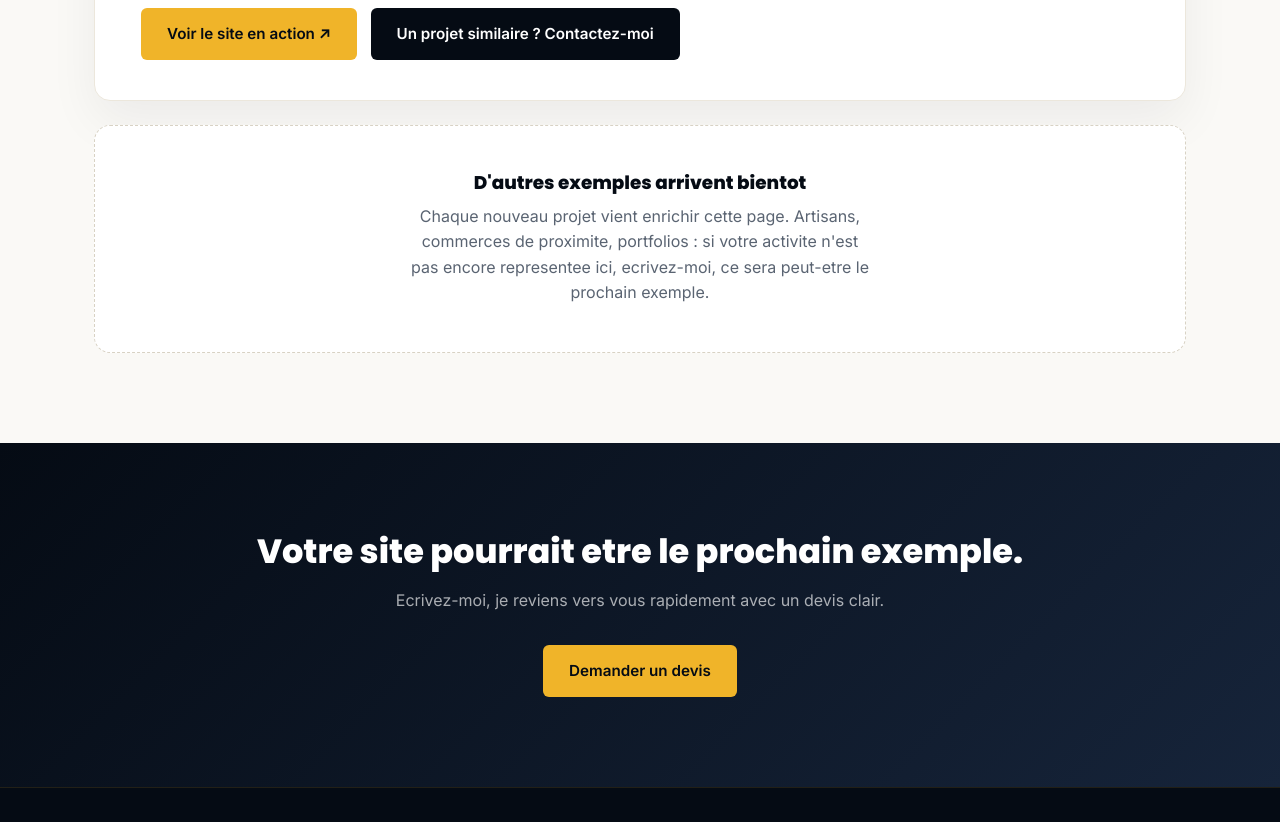
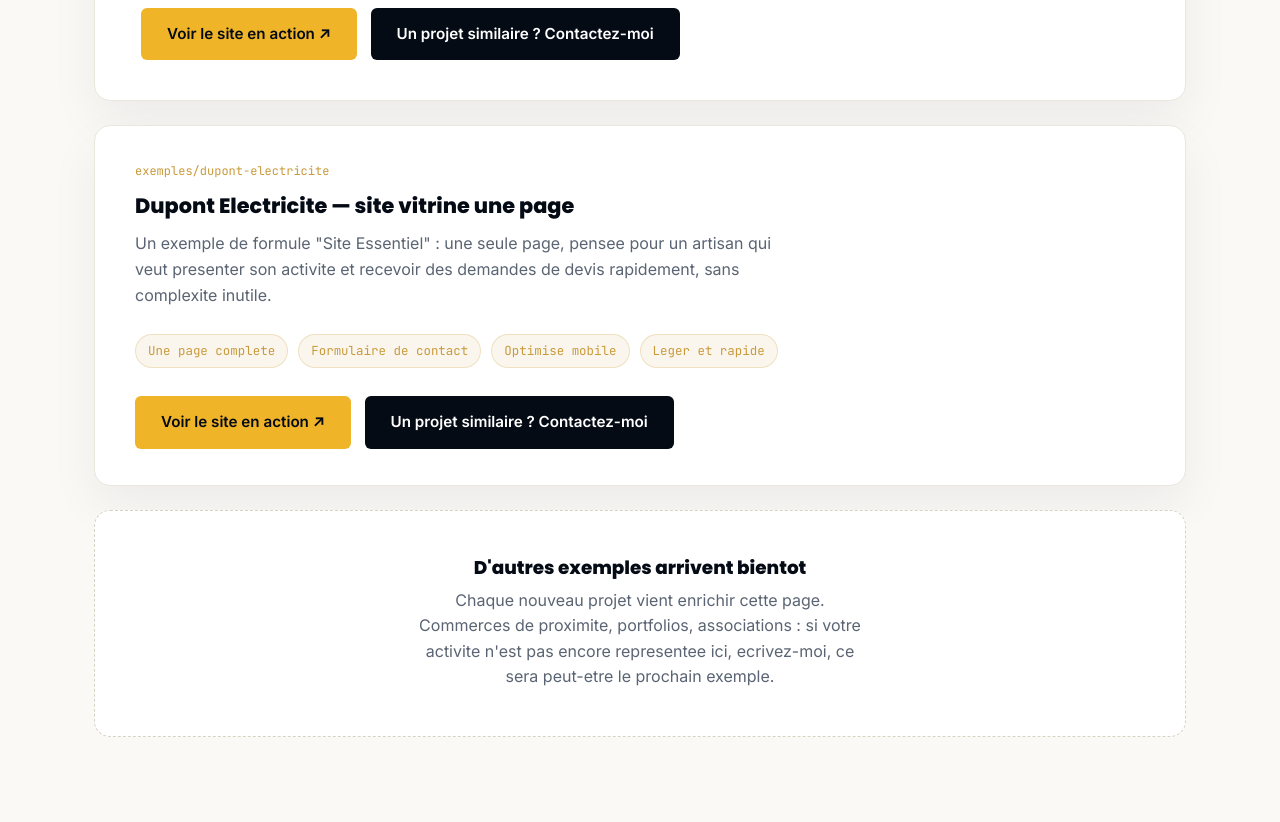
Before and after one commit to Nemeth-dev/scriptoleon, a plain HTML site: page exemples.html in a window 1280 px wide. Shown: the part 870-1692 px from the top of the page. Drawn offline with Linux system fonts and the light colour scheme.

Commit message:
liens exemples
liens exemples

```diff
--- a/exemples.html
+++ b/exemples.html
@@ -77,11 +77,33 @@
             </div>
         </div>
 
+        <div class="exemple-grand" style="margin-bottom:24px;">
+            <div class="exemple-grand-contenu" style="padding:36px 40px;">
+                <span class="exemple-tag mono">exemples/dupont-electricite</span>
+                <h2 style="font-size:1.3rem;">Dupont Electricite — site vitrine une page</h2>
+                <p>
+                    Un exemple de formule "Site Essentiel" : une seule page, pensee
+                    pour un artisan qui veut presenter son activite et recevoir des
+                    demandes de devis rapidement, sans complexite inutile.
+                </p>
+                <div class="exemple-fonctionnalites">
+                    <span>Une page complete</span>
+                    <span>Formulaire de contact</span>
+                    <span>Optimise mobile</span>
+                    <span>Leger et rapide</span>
+                </div>
+                <div class="exemple-grand-boutons">
+                    <a href="https://nemeth-dev.github.io/dupont-electricite/" class="btn btn-or" target="_blank" rel="noopener">Voir le site en action ↗</a>
+                    <a href="contact.html" class="btn btn-navy">Un projet similaire ? Contactez-moi</a>
+                </div>
+            </div>
+        </div>
+
         <div class="a-venir">
             <h3>D'autres exemples arrivent bientot</h3>
             <p>
-                Chaque nouveau projet vient enrichir cette page. Artisans,
-                commerces de proximite, portfolios : si votre activite n'est pas
+                Chaque nouveau projet vient enrichir cette page. Commerces de
+                proximite, portfolios, associations : si votre activite n'est pas
                 encore representee ici, ecrivez-moi, ce sera peut-etre le prochain
                 exemple.
             </p>
```
Also changed, not shown: tarifs.html (+1 -0 lines).
